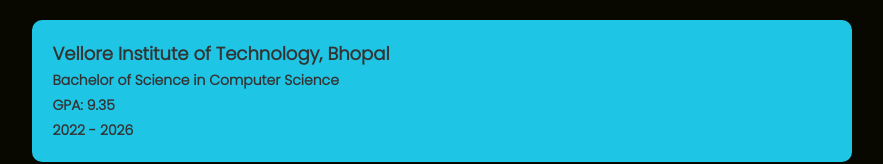
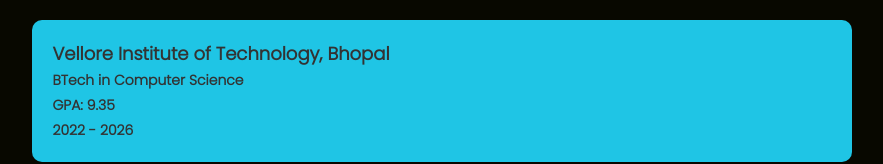
Before and after one commit to AsmiVats/Portfolio, a plain HTML site: page index.html in a window 1280 px wide. Shown: the part 2348-2512 px from the top of the page, without its empty margins (198-1081 px from the left). Drawn offline with nearby package versions, Linux system fonts and the light colour scheme.

Commit message:
Update index.html

```diff
--- a/index.html
+++ b/index.html
@@ -103,7 +103,7 @@
   <li>
     <strong>Vellore Institute of Technology, Bhopal</strong>
     <br>
-    <span>Bachelor of Science in Computer Science</span>
+    <span>BTech in Computer Science</span>
     <br>
     <span>GPA: 9.35</span>
     <br>
```
